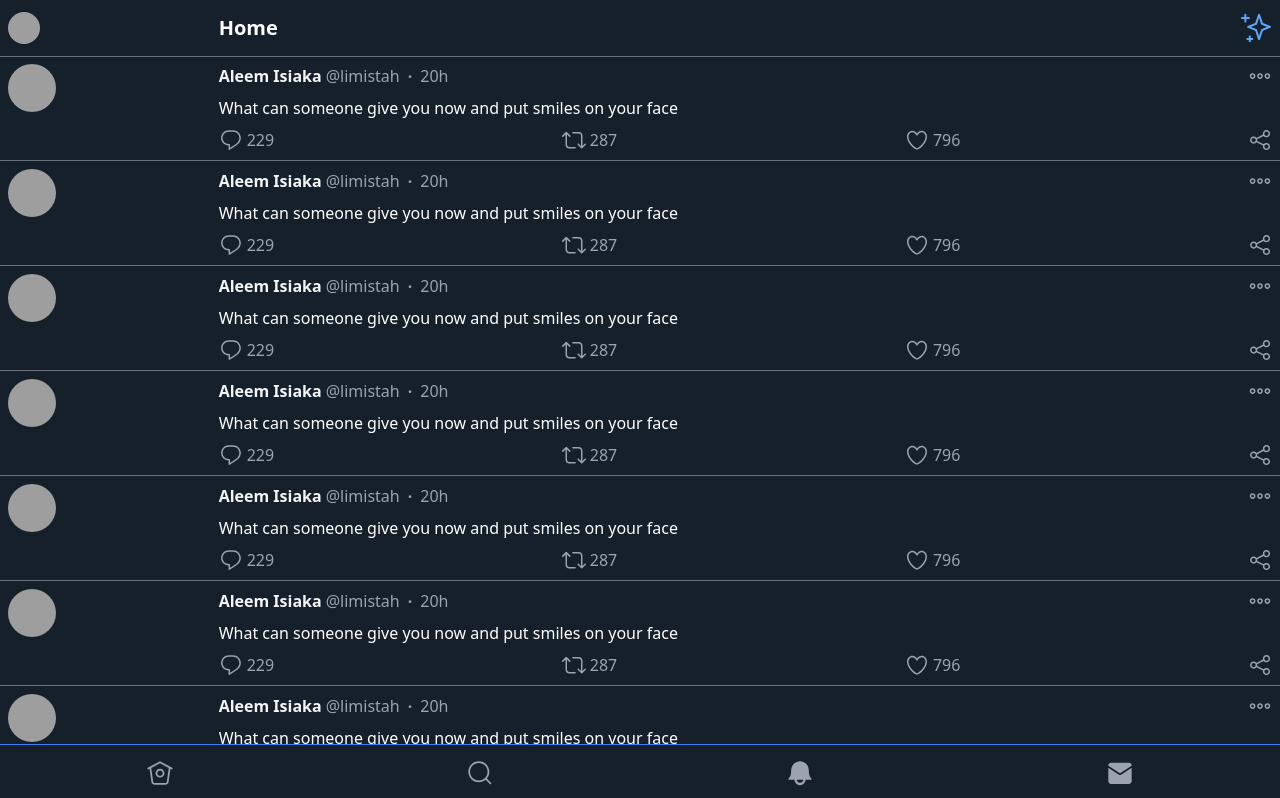
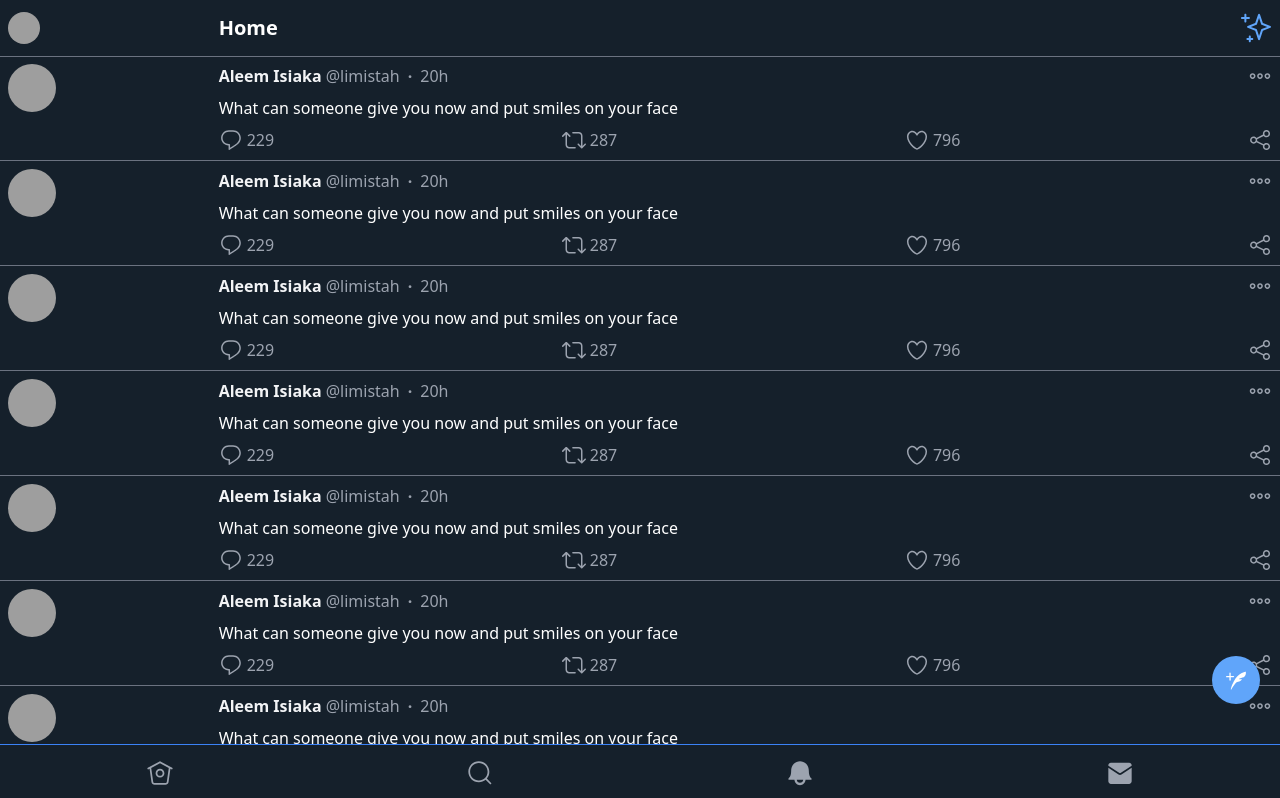
Before and after one commit to limistah/minimal-mobile-twitter, a Next.js app: page / in a window 1280 px wide. Shown: the top 798 px of the page. Built offline with nearby package versions, Linux system fonts and the light colour scheme; grey boxes are pictures that could not be loaded.

Commit message:
Tweet Icoon

```diff
--- /dev/null
+++ b/pages/components/TweetIcon.js
@@ -0,0 +1,12 @@
+import React from "react";
+import FeatherSVG from "./svg/Feather";
+
+function TweetIcon() {
+  return (
+    <div className="fixed bottom-24 right-5 text-white bg-blue-400 rounded-full h-12 w-12 flex items-center justify-center">
+      <FeatherSVG />
+    </div>
+  );
+}
+
+export default TweetIcon;
--- /dev/null
+++ b/pages/components/svg/Feather.js
@@ -0,0 +1,13 @@
+import React from "react";
+
+function Feather() {
+  return (
+    <svg viewBox="0 0 24 24" class="h-5 w-5 fill-current">
+      <g>
+        <path d="M8.8 7.2H5.6V3.9c0-.4-.3-.8-.8-.8s-.7.4-.7.8v3.3H.8c-.4 0-.8.3-.8.8s.3.8.8.8h3.3v3.3c0 .4.3.8.8.8s.8-.3.8-.8V8.7H9c.4 0 .8-.3.8-.8s-.5-.7-1-.7zm15-4.9v-.1h-.1c-.1 0-9.2 1.2-14.4 11.7-3.8 7.6-3.6 9.9-3.3 9.9.3.1 3.4-6.5 6.7-9.2 5.2-1.1 6.6-3.6 6.6-3.6s-1.5.2-2.1.2c-.8 0-1.4-.2-1.7-.3 1.3-1.2 2.4-1.5 3.5-1.7.9-.2 1.8-.4 3-1.2 2.2-1.6 1.9-5.5 1.8-5.7z"></path>
+      </g>
+    </svg>
+  );
+}
+
+export default Feather;
--- a/pages/index.js
+++ b/pages/index.js
@@ -1,11 +1,13 @@
 import TopBar from "./components/TopBar";
 import NavBar from "./components/NavBar";
 import Tweet from "./components/Tweet";
+import TweetIcon from "./components/TweetIcon";
 
 export default function Home() {
   return (
     <>
       <div className="container mx-auto flex flex-col h-full relative">
+        <TweetIcon />
         <div className="w-100 h-14 fixed bg-background inset-x-0 top-0">
           <TopBar />
         </div>
```
